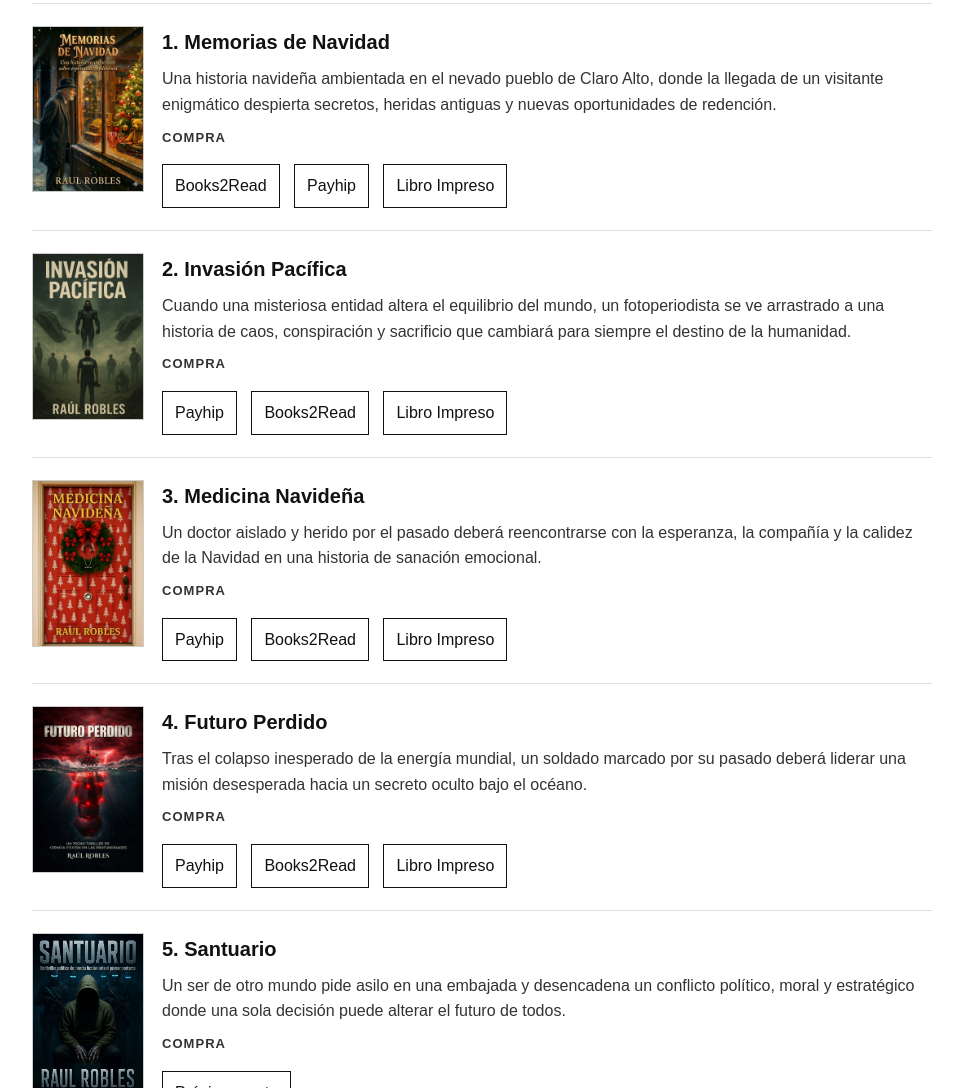
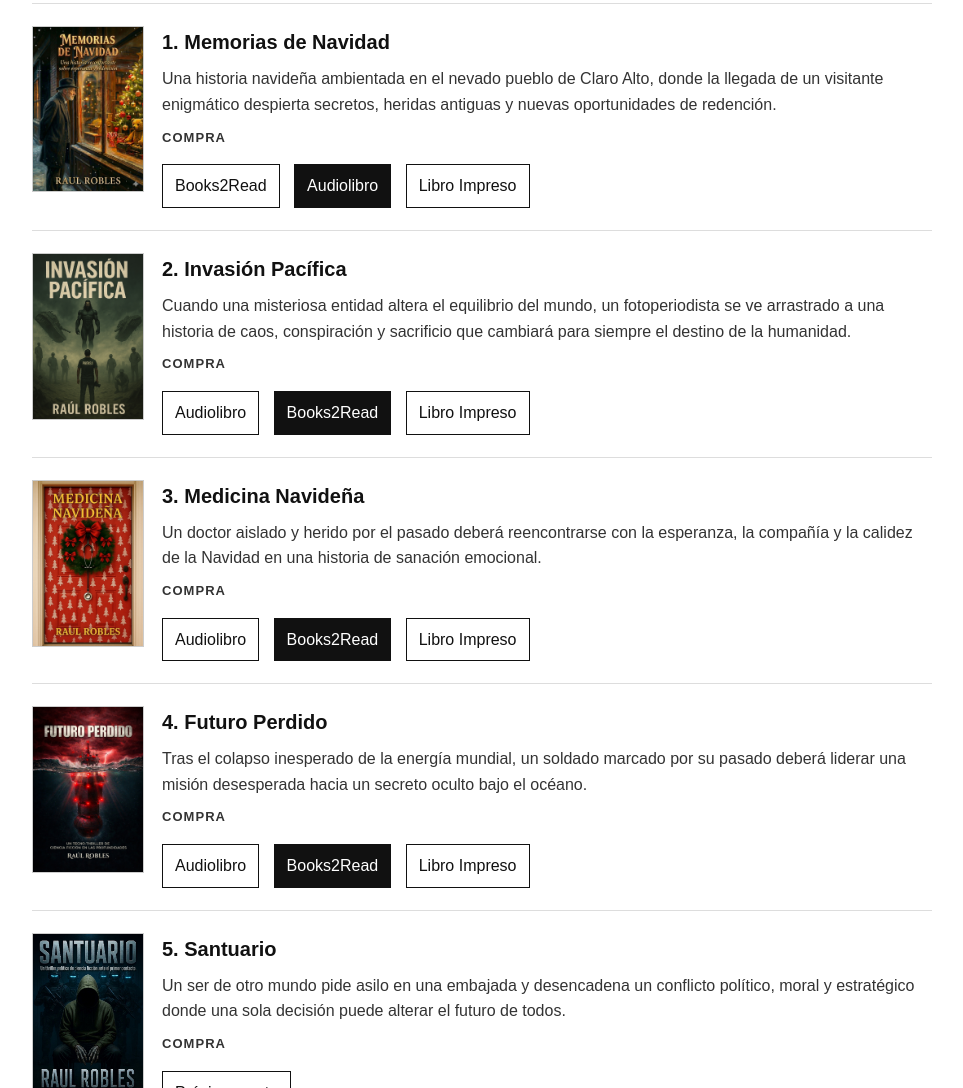
Before and after one commit to raulrobleswrites/LibrosRaulRobles, a plain HTML site: page index.html in a window 1280 px wide. Shown: the part 151-1239 px from the top of the page, without its empty margins (158-1121 px from the left). Drawn offline with Linux system fonts and the light colour scheme.

Commit message:
Add files via upload

```diff
--- a/index.html
+++ b/index.html
@@ -62,6 +62,10 @@
       border: 1px solid #111;
       color: #111;
     }
+    .actions a:nth-child(2) {
+      background: #111;
+      color: #fff;
+    }
     footer {
       border-top: 1px solid #ddd;
       margin-top: 30px;
@@ -92,7 +96,7 @@
       <p class="label">COMPRA</p>
       <div class="actions">
         <a href="https://books2read.com/u/mgP2Oq" target="_blank" rel="noopener noreferrer">Books2Read</a>
-        <a href="https://payhip.com/b/8l12N" target="_blank" rel="noopener noreferrer">Payhip</a>
+        <a href="https://payhip.com/b/8l12N" target="_blank" rel="noopener noreferrer">Audiolibro</a>
         <a href="https://www.autoreseditores.com/libro/31532/raul-robles/memorias-de-navidad.html" target="_blank" rel="noopener noreferrer">Libro Impreso</a>
       </div>
     </div>
@@ -105,7 +109,7 @@
       <p>Cuando una misteriosa entidad altera el equilibrio del mundo, un fotoperiodista se ve arrastrado a una historia de caos, conspiración y sacrificio que cambiará para siempre el destino de la humanidad.</p>
       <p class="label">COMPRA</p>
       <div class="actions">
-        <a href="https://payhip.com/b/vdeqS" target="_blank" rel="noopener noreferrer">Payhip</a>
+        <a href="https://payhip.com/b/vdeqS" target="_blank" rel="noopener noreferrer">Audiolibro</a>
         <a href="https://books2read.com/u/3nNNN9" target="_blank" rel="noopener noreferrer">Books2Read</a>
         <a href="https://www.autoreseditores.com/libro/31533/raul-robles/invasion-pacifica.html" target="_blank" rel="noopener noreferrer">Libro Impreso</a>
       </div>
@@ -119,7 +123,7 @@
       <p>Un doctor aislado y herido por el pasado deberá reencontrarse con la esperanza, la compañía y la calidez de la Navidad en una historia de sanación emocional.</p>
       <p class="label">COMPRA</p>
       <div class="actions">
-        <a href="https://payhip.com/b/JIuDH" target="_blank" rel="noopener noreferrer">Payhip</a>
+        <a href="https://payhip.com/b/JIuDH" target="_blank" rel="noopener noreferrer">Audiolibro</a>
         <a href="https://books2read.com/u/4NBNGG" target="_blank" rel="noopener noreferrer">Books2Read</a>
         <a href="https://www.autoreseditores.com/libro/31741/raul-robles/medicina-navidena.html" target="_blank" rel="noopener noreferrer">Libro Impreso</a>
       </div>
@@ -133,7 +137,7 @@
       <p>Tras el colapso inesperado de la energía mundial, un soldado marcado por su pasado deberá liderar una misión desesperada hacia un secreto oculto bajo el océano.</p>
       <p class="label">COMPRA</p>
       <div class="actions">
-        <a href="https://payhip.com/b/zIRBd" target="_blank" rel="noopener noreferrer">Payhip</a>
+        <a href="https://payhip.com/b/zIRBd" target="_blank" rel="noopener noreferrer">Audiolibro</a>
         <a href="https://books2read.com/u/bpvjDX" target="_blank" rel="noopener noreferrer">Books2Read</a>
         <a href="https://www.autoreseditores.com/libro/32693/raul-robles/futuro-perdido.html" target="_blank" rel="noopener noreferrer">Libro Impreso</a>
       </div>
```
